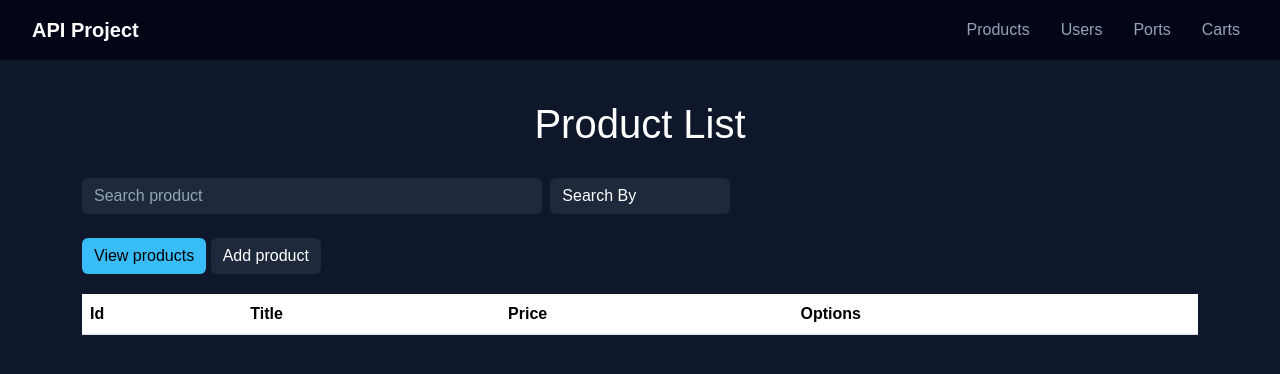
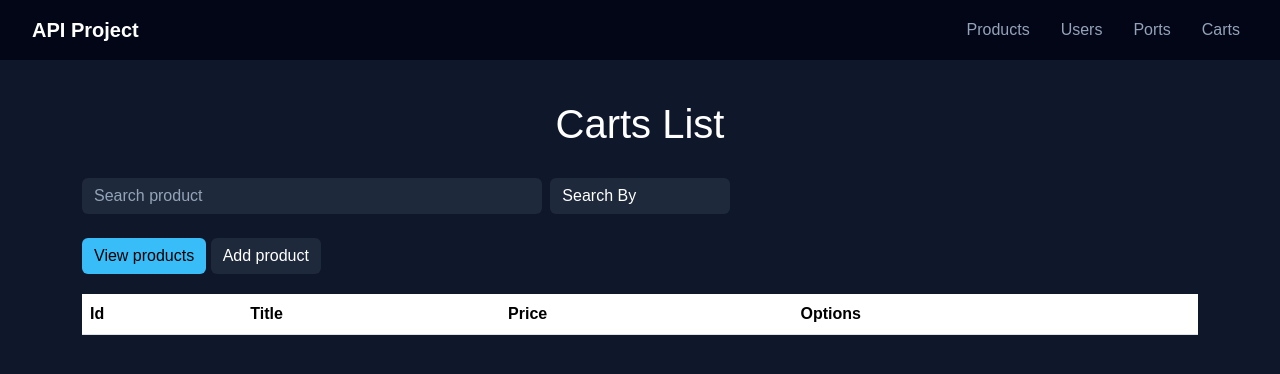
Before and after one commit to Smithzz24/PracticaAPI, a plain HTML site: page view/carts.html in a window 1280 px wide. Drawn offline with nearby package versions, Linux system fonts and the light colour scheme.

Commit message:
titulos definidos por pestaña

```diff
--- a/view/carts.html
+++ b/view/carts.html
@@ -12,7 +12,7 @@
 </head>
 <body>
     <div class="container">
-        <h1>Product List</h1>
+        <h1>Carts List</h1>
 
         <form action="">
             <div class="row g-2">
```
Also changed, not shown: view/ports.html (+1 -1 lines), view/users.html (+1 -1 lines).
